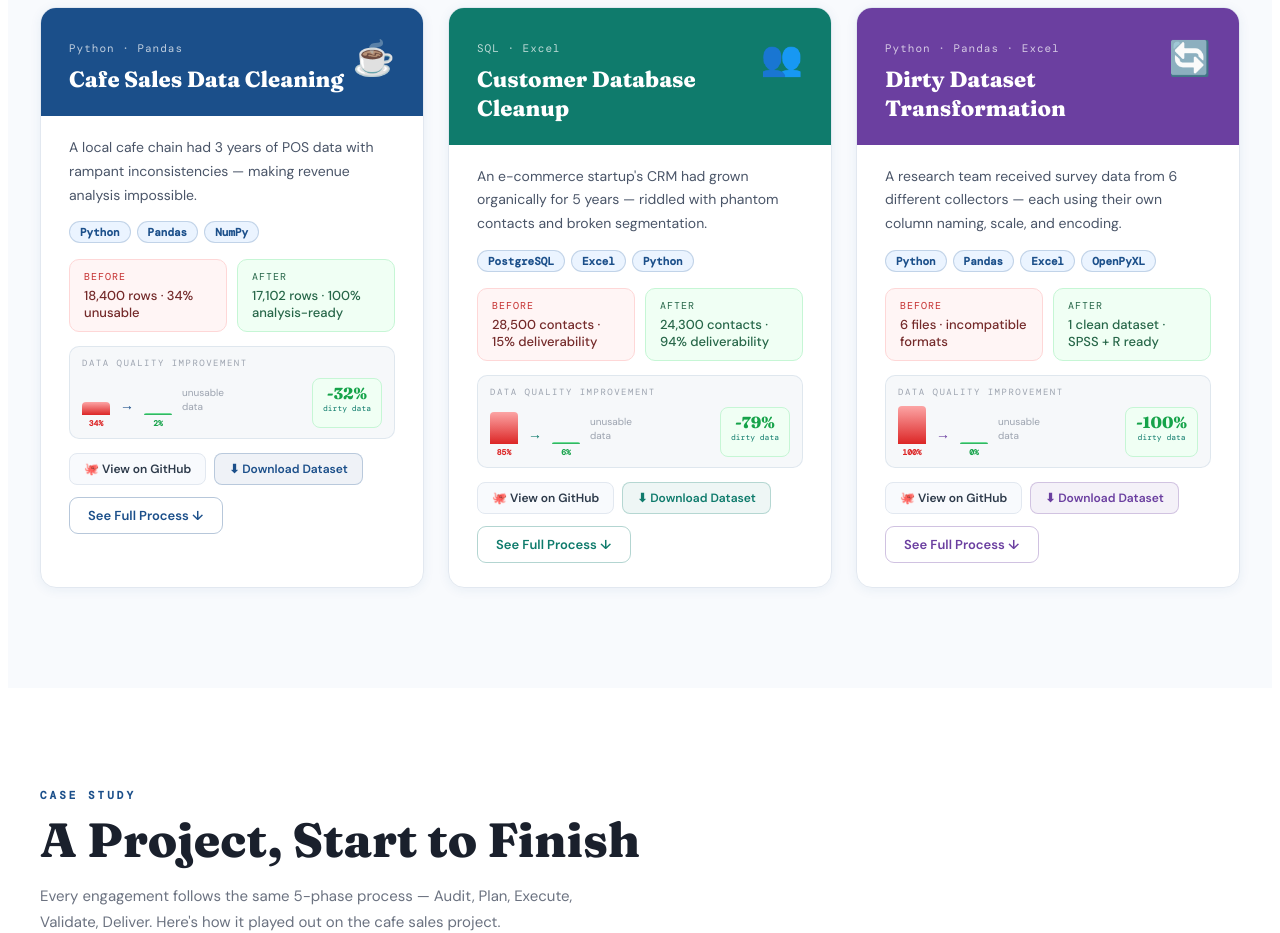
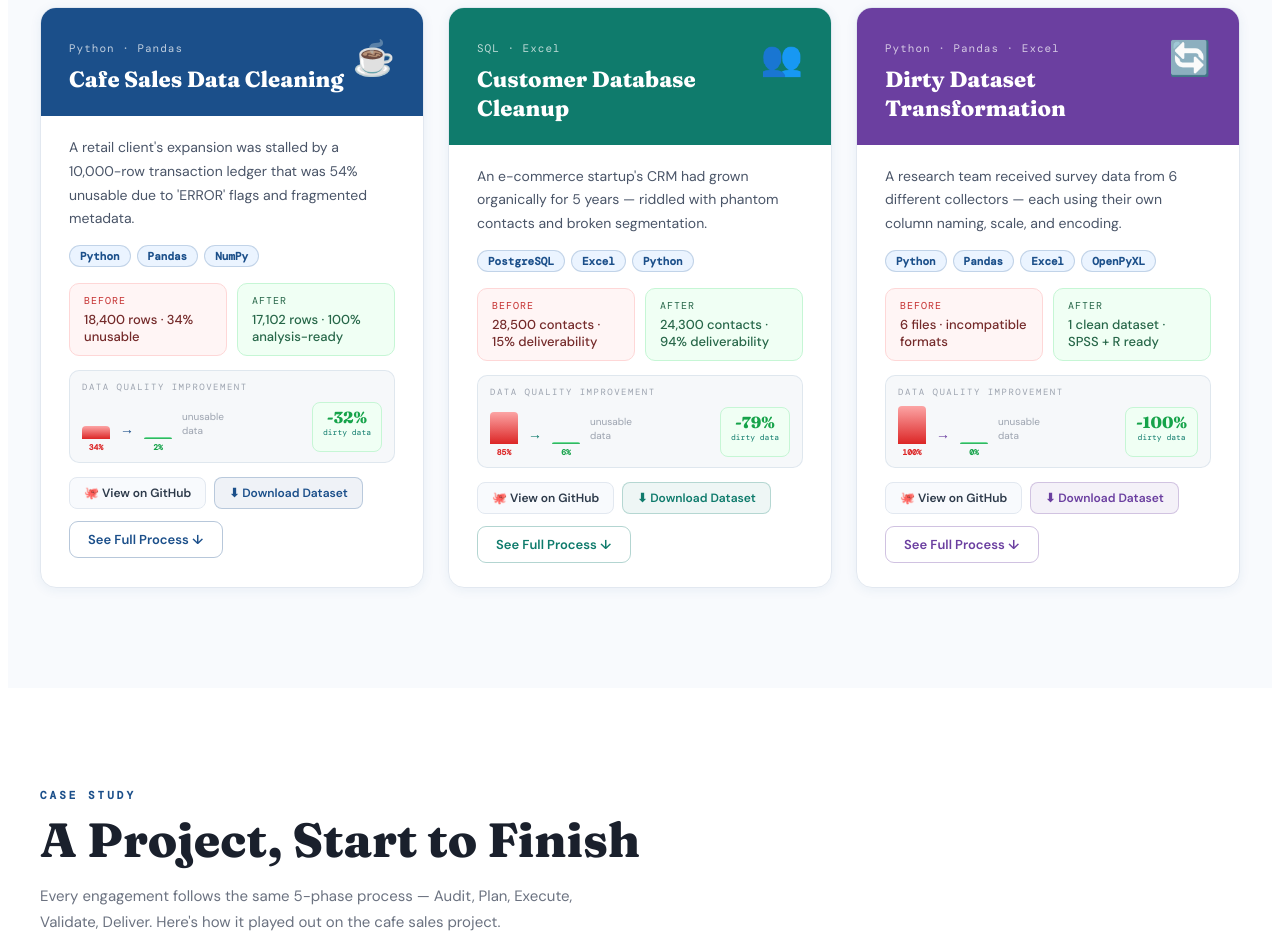
Before and after one commit to DS-Saurav/my-portfolio, a React (Vite) app: page / in a window 1280 px wide. Shown: the part 3820-4753 px from the top of the page. Built offline with nearby package versions, Linux system fonts and the light colour scheme; a web font is replaced by a local one.

Commit message:
change the sales data github link

```diff
--- a/src/App.jsx
+++ b/src/App.jsx
@@ -108,13 +108,13 @@ const PROJECTS = [
   {
     id: 1, tag: "Python · Pandas", color: "#1B4F8A", emoji: "☕",
     title: "Cafe Sales Data Cleaning",
-    problem: "A local cafe chain had 3 years of POS data with rampant inconsistencies — making revenue analysis impossible.",
+    problem: "A retail client's expansion was stalled by a 10,000-row transaction ledger that was 54% unusable due to 'ERROR' flags and fragmented metadata.",
     issues: ["12% missing transaction values","Duplicate order IDs (1,400+ rows)","Mixed date formats (DD/MM vs MM/DD)","Product names with 23 spelling variants"],
     solution: ["Imputed missing values using category-median strategy","Deduplicated on composite key (order_id + timestamp)","Standardized all dates to ISO 8601 via pd.to_datetime","Fuzzy-matched product names using difflib + manual lookup"],
     tools: ["Python","Pandas","NumPy"],
     before: "18,400 rows · 34% unusable", after: "17,102 rows · 100% analysis-ready",
     result: "Client ran first accurate monthly revenue report in 3 years.",
-    github: "https://github.com/sauravacharya/cafe-sales-cleaning",
+    github: "https://github.com/DS-Saurav/my-portfolio",
     dataset: "https://github.com/sauravacharya/cafe-sales-cleaning/raw/main/data/cleaned_cafe_sales.csv",
     qualityBefore: 34, qualityAfter: 2,
   },
```
